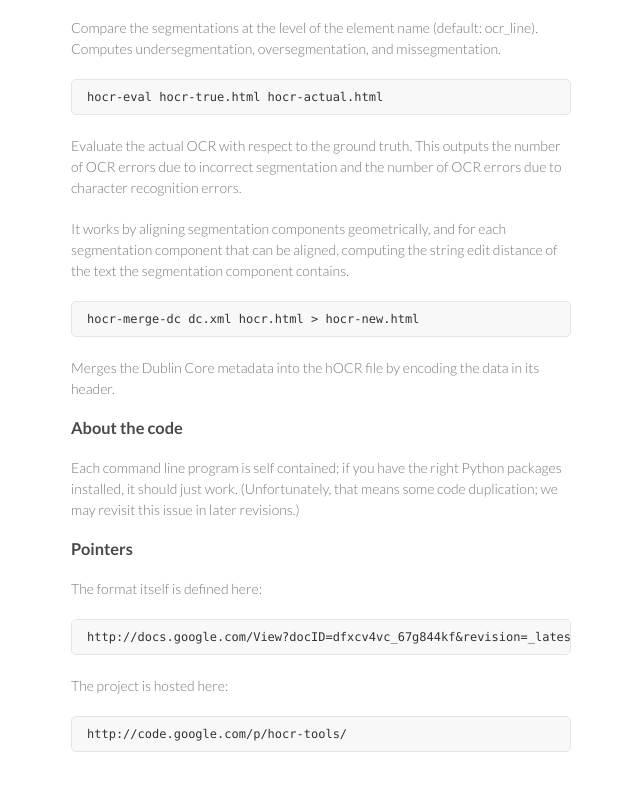
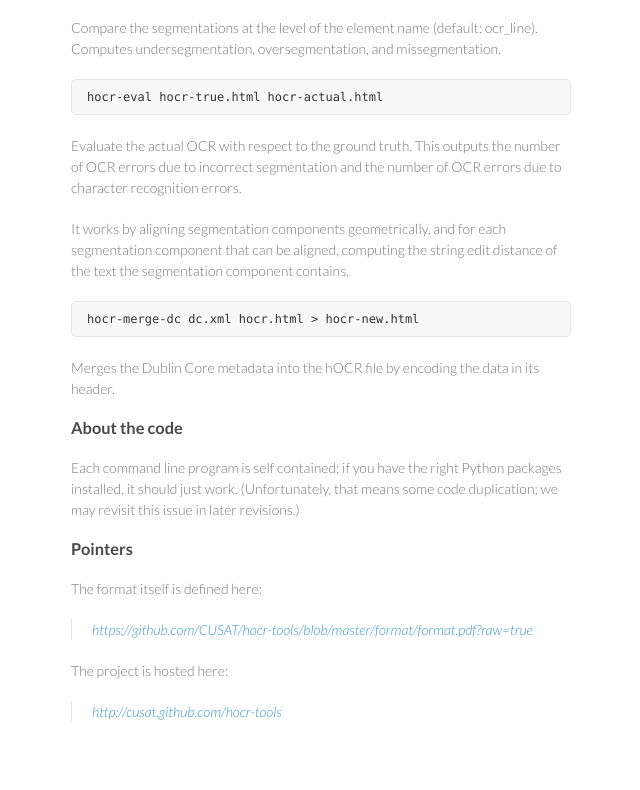
Before and after one commit to CUSAT/hocr-tools, a plain HTML site: page index.html in a window 1280 px wide. Shown: the part 879-1669 px from the top of the page, without its empty margins (499-1139 px from the left). Drawn offline with Linux system fonts and the light colour scheme.

Commit message:
Create gh-pages branch via GitHub

```diff
--- a/index.html
+++ b/index.html
@@ -102,13 +102,15 @@ revisions.)</p>
 
 <p>The format itself is defined here:</p>
 
-<pre><code>http://docs.google.com/View?docID=dfxcv4vc_67g844kf&amp;revision=_latest
-</code></pre>
+<blockquote>
+<p><a href="https://github.com/CUSAT/hocr-tools/blob/master/format/format.pdf?raw=true">https://github.com/CUSAT/hocr-tools/blob/master/format/format.pdf?raw=true</a></p>
+</blockquote>
 
 <p>The project is hosted here:</p>
 
-<pre><code>http://code.google.com/p/hocr-tools/
-</code></pre>
+<blockquote>
+<p><a href="http://cusat.github.com/hocr-tools">http://cusat.github.com/hocr-tools</a></p>
+</blockquote>
       </section>
       <footer>
         <p>This project is maintained by <a href="https://github.com/CUSAT">CUSAT</a></p>
```
Also changed, not shown: params.json (+1 -1 lines).
